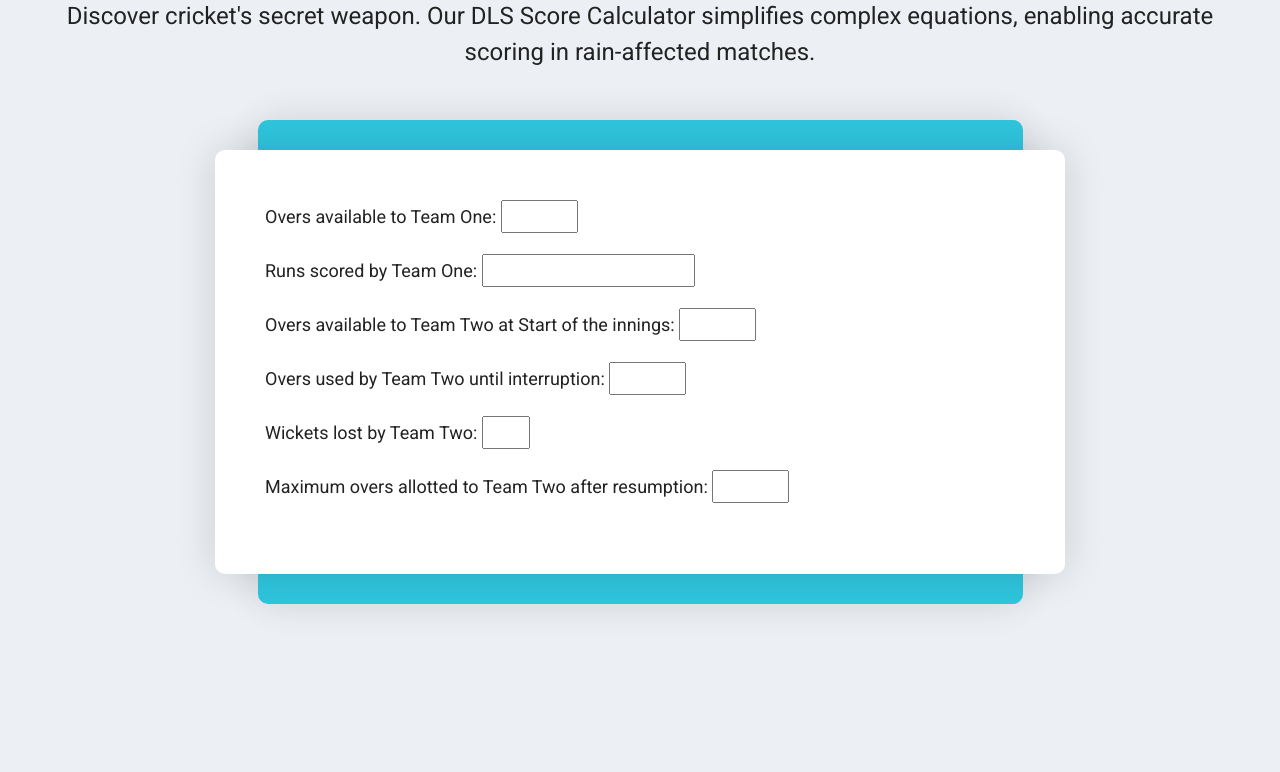
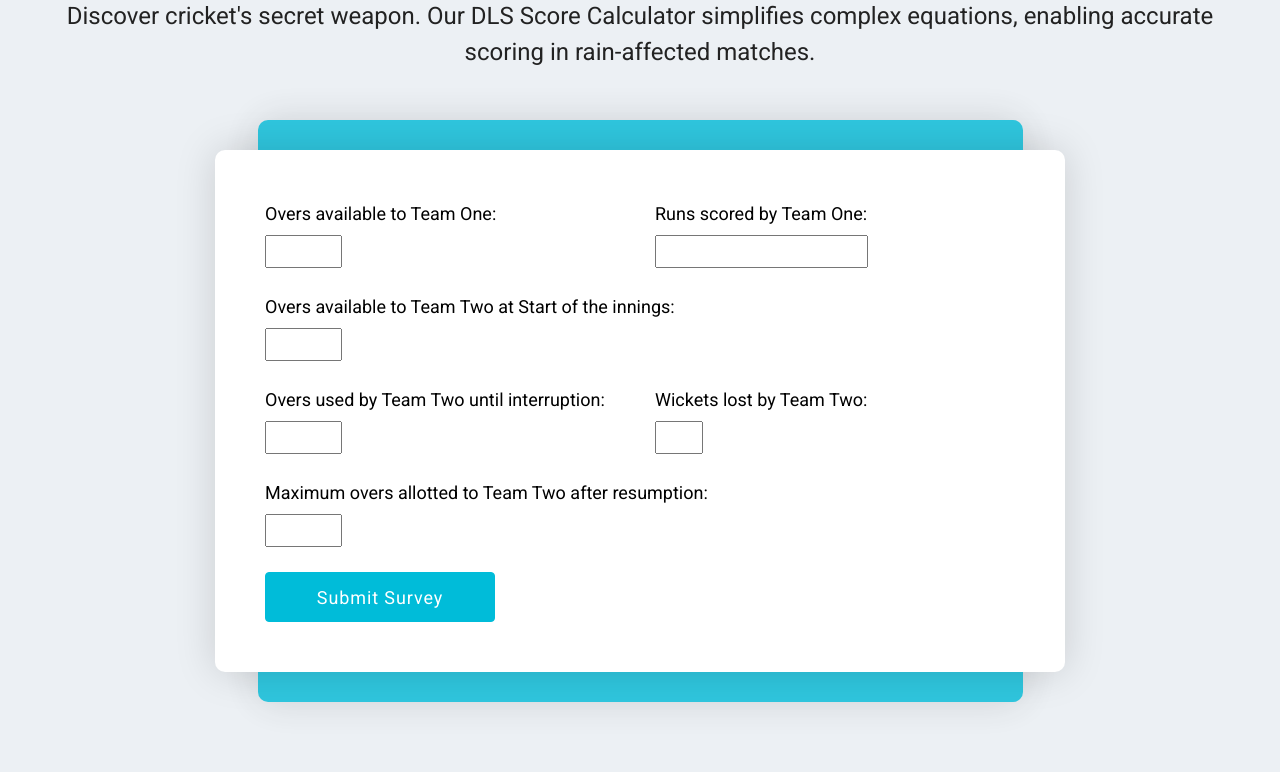
Before and after one commit to NishanthMuruganantham/duckworth-lewis-score-calculator, a Django app: template templates/layout.html in a window 1280 px wide. Shown: the part 189-961 px from the top of the page. Before the commit the page ends 798 px from the top, so only its background shows below. Run offline with Django 4.2, Linux system fonts and the light colour scheme; the template is opened without the code that fills it: values that come from a table or form of the project are taken from there, others are empty; some libraries are stand-ins or nearby versions.

Commit message:
response has been got in layout

```diff
--- a/templates/layout.html
+++ b/templates/layout.html
@@ -17,97 +17,72 @@
                 </p>
             </header>
             <div class="form-wrap">
-                <form id="survey-form">
-                    {{ dls_second_innings_interrupted_form.as_p }}
-                    {% comment %} <div class="row">
+                <form id="dls-input-form" method="POST">
+                    {% csrf_token %}
+                    <input type="hidden" name="second_innings_interrupted" value="interrupted">
+                    <div class="row">
                         <div class="col-md-6">
                             <div class="form-group">
+                                {{ dls_second_innings_interrupted_form.overs_available_to_team_one_when_second_innings_interrupted.label_tag }}
                                 {{ dls_second_innings_interrupted_form.overs_available_to_team_one_when_second_innings_interrupted }}
                             </div>
                         </div>
                         <div class="col-md-6">
                             <div class="form-group">
-                                <label id="email-label" for="email">Email</label>
-                                <input type="email" name="email" id="email" placeholder="Enter your email" class="form-control" required>
+                                {{ dls_second_innings_interrupted_form.runs_scored_by_team_one_when_second_innings_interrupted.label_tag }}
+                                {{ dls_second_innings_interrupted_form.runs_scored_by_team_one_when_second_innings_interrupted }}
                             </div>
                         </div>
                     </div>
-
+                    <div class="row">
+                        <div class="col-md-12">
+                            <div class="form-group">
+                                {{ dls_second_innings_interrupted_form.overs_available_to_team_two_at_start_when_second_innings_interrupted.label_tag }}
+                                {{ dls_second_innings_interrupted_form.overs_available_to_team_two_at_start_when_second_innings_interrupted }}
+                            </div>
+                        </div>
+                    </div>
                     <div class="row">
                         <div class="col-md-6">
                             <div class="form-group">
-                                <label id="number-label" for="number">Age <small>(optional)</small></label>
-                                <input type="number" name="age" id="number" min="10" max="99" class="form-control" placeholder="Age" >
+                                {{ dls_second_innings_interrupted_form.overs_used_by_team_two_until_interruption_when_second_innings_interrupted.label_tag }}
+                                {{ dls_second_innings_interrupted_form.overs_used_by_team_two_until_interruption_when_second_innings_interrupted }}
                             </div>
                         </div>
                         <div class="col-md-6">
                             <div class="form-group">
-                                <label>current role</label>
-                                <select id="dropdown" name="role" class="form-control" required>
-                                    <option disabled selected value>Select</option>
-                                    <option value="student">Student</option>
-                                    <option value="job">Full Time Job</option>
-                                    <option value="learner">Full Time Learner</option>
-                                    <option value="preferNo">Prefer not to say</option>
-                                    <option value="other">Other</option>
-                                </select>
+                                {{ dls_second_innings_interrupted_form.wickets_lost_by_team_two_when_second_innings_interrupted.label_tag }}
+                                {{ dls_second_innings_interrupted_form.wickets_lost_by_team_two_when_second_innings_interrupted }}
                             </div>
                         </div>
                     </div>
-
-                    <div class="row">
-                        <div class="col-md-6">
-                            <div class="form-group">
-                                <label>Would you recommend survey to a friend?</label>
-                                <div class="custom-control custom-radio custom-control-inline">
-                                    <input type="radio" id="customRadioInline1" value="Definitely" name="customRadioInline1" class="custom-control-input" checked="">
-                                    <label class="custom-control-label" for="customRadioInline1">Definitely</label>
-                                </div>
-                                <div class="custom-control custom-radio custom-control-inline">
-                                    <input type="radio" id="customRadioInline2" value="Maybe" name="customRadioInline1" class="custom-control-input">
-                                    <label class="custom-control-label" for="customRadioInline2">Maybe</label>
-                                </div>
-                                <div class="custom-control custom-radio custom-control-inline">
-                                    <input type="radio" id="customRadioInline3" value="Not sure" name="customRadioInline1" class="custom-control-input">
-                                    <label class="custom-control-label" for="customRadioInline3">Not sure</label>
-                                </div>
-                            </div>
-                        </div>
-
-                        <div class="col-md-6">
-                            <div class="form-group">
-                                <label>This survey useful yes or no?</label>
-                                <div class="custom-control custom-checkbox custom-control-inline">
-                                    <input type="checkbox" class="custom-control-input" name="yes" value="yes" id="yes" checked="">
-                                    <label class="custom-control-label" for="yes">Yes</label>
-                                </div>
-                                <div class="custom-control custom-checkbox custom-control-inline">
-                                    <input type="checkbox" class="custom-control-input" name="no" value="no" id="no">
-                                    <label class="custom-control-label" for="no">No</label>
-                                </div>
-                            </div>
-                        </div>
-                    </div>
-
-
                     <div class="row">
                         <div class="col-md-12">
                             <div class="form-group">
-                                <label>Leave Message</label>
-                                <textarea  id="comments" class="form-control" name="comment" placeholder="Enter your comment here..."></textarea>
+                                {{ dls_second_innings_interrupted_form.maximum_overs_allotted_to_team_two_after_resumption_when_second_innings_interrupted.label_tag }}
+                                {{ dls_second_innings_interrupted_form.maximum_overs_allotted_to_team_two_after_resumption_when_second_innings_interrupted }}
                             </div>
                         </div>
                     </div>
 
                     <div class="row">
                         <div class="col-md-4">
-                            <button type="submit" id="submit" class="btn btn-primary btn-block">Submit Survey</button>
+                            <button type="submit" class="btn btn-primary btn-block">Submit Survey</button>
                         </div>
-                    </div> {% endcomment %}
-
+                    </div>
                 </form>
+                <div class="row">
+                    <div class="col-md-4">
+                    <div id="result-container"></div>
+                    <div id="error-messages"></div>
+                </div>
+                </div>
             </div>
         </div>
+        <script src="https://code.jquery.com/jquery-3.5.1.min.js"></script>
+        <script src="{% static 'js/ajax.js' %}"></script>
+        <script src="https://cdn.jsdelivr.net/npm/@popperjs/core@2.5.4/dist/umd/popper.min.js"></script>
+        <script src="https://stackpath.bootstrapcdn.com/bootstrap/4.5.2/js/bootstrap.min.js"></script>
         <script>
             function toggleForm(formId) {
                 const formContent = document.getElementById(formId);
```
